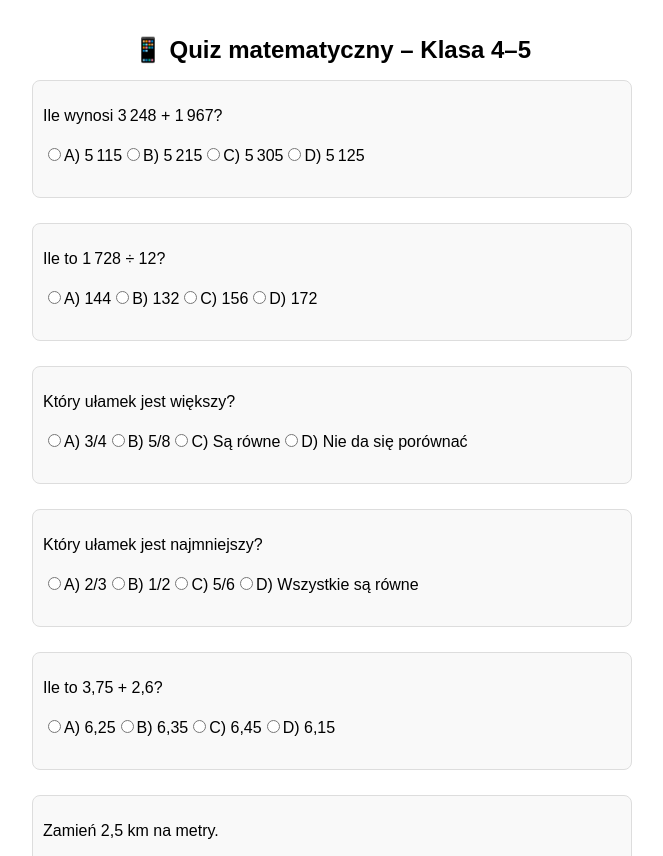
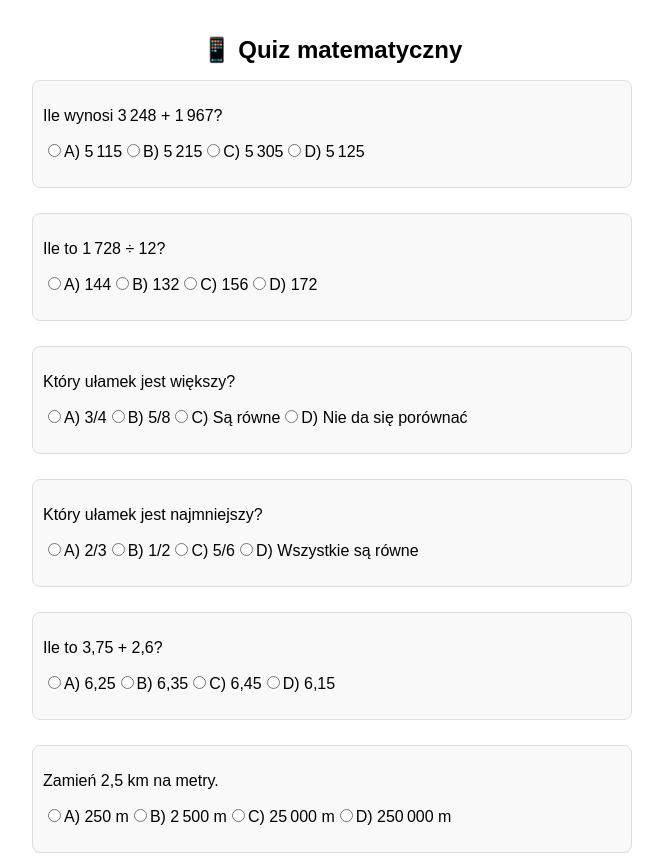
Before and after one commit to mikolajodrobinski-ui/quiz-matematyka, a plain HTML site: page quiz.html in a window 1280 px wide. Shown: the top 856 px of the page, without its empty margins (308-971 px from the left). Drawn offline with Linux system fonts and the light colour scheme.

Commit message:
Update quiz.html

```diff
--- a/quiz.html
+++ b/quiz.html
@@ -25,7 +25,7 @@
       background-color: #f9f9f9;
     }
     label {
-      display: inline-block;
+      display: inline;
       margin: 6px 0;
       font-size: 1em;
     }
@@ -62,7 +62,7 @@
   </style>
 </head>
 <body>
-  <h1>📱 Quiz matematyczny – Klasa 4–5</h1>
+  <h1>📱 Quiz matematyczny</h1>
   <form id="quiz-form"></form>
   <button onclick="submitQuiz()">Sprawdź wszystkie odpowiedzi</button>
   <div id="result"></div>
```
